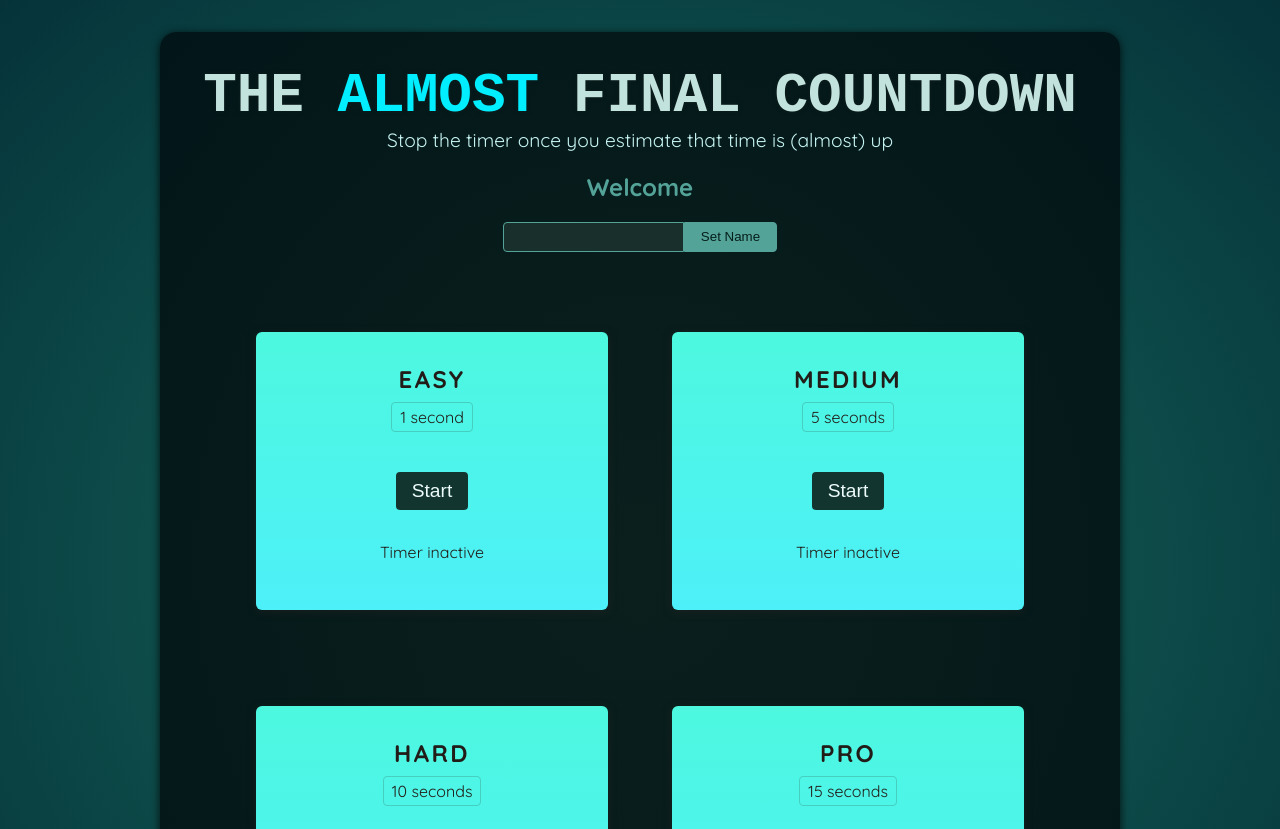
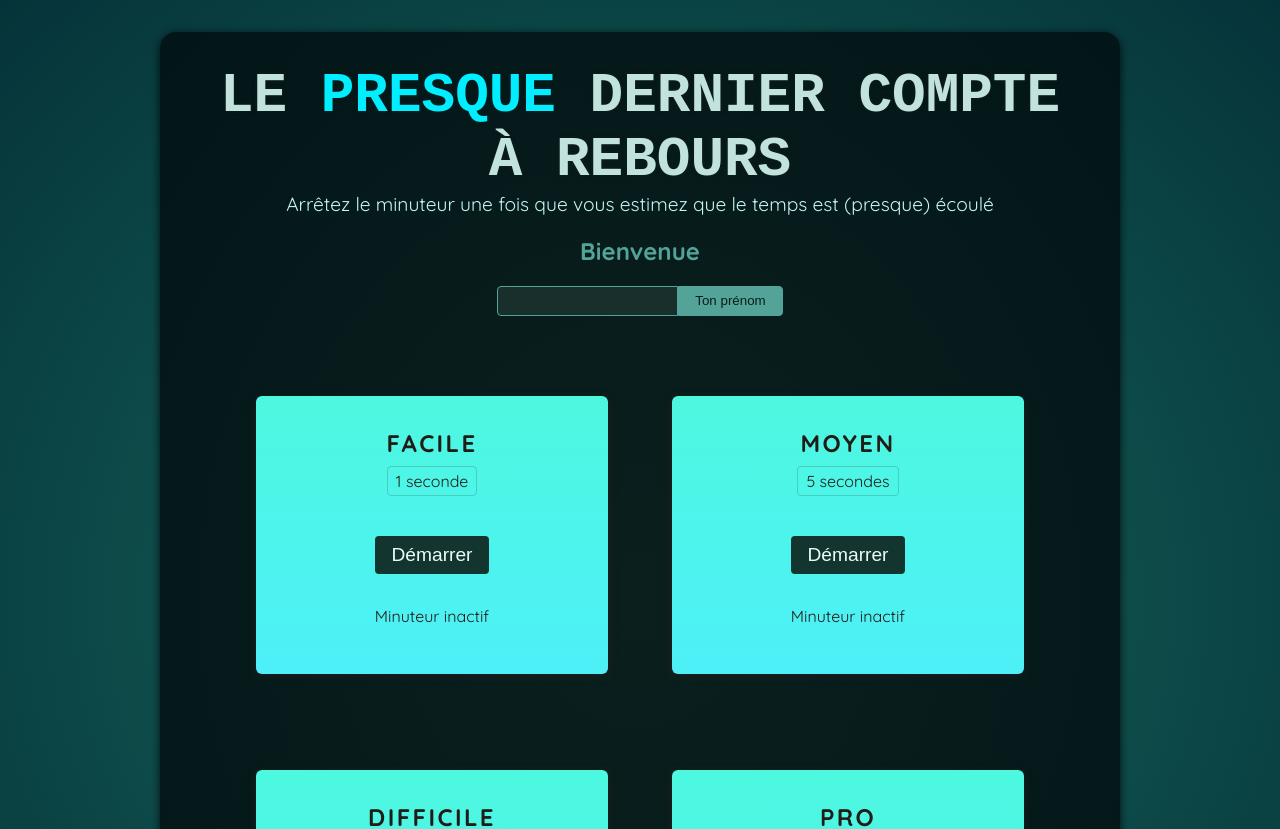
Before and after one commit to Razor25000/game-compte-rebours, a React (Vite) app: page / in a window 1280 px wide. Shown: the top 829 px of the page. Built offline with nearby package versions, Linux system fonts and the light colour scheme; a web font is replaced by a local one.

Commit message:
translate in French version

```diff
--- a/index.html
+++ b/index.html
@@ -1,17 +1,17 @@
 <!DOCTYPE html>
-<html lang="en">
+<html lang="fr">
   <head>
     <meta charset="UTF-8" />
     <link rel="icon" type="image/svg+xml" href="/vite.svg" />
     <meta name="viewport" content="width=device-width, initial-scale=1.0" />
-    <title>Refs & Portals</title>
+    <title>Références & Portails</title>
   </head>
   <body>
     <div id="modal"></div>
     <div id="content">
       <header>
-        <h1>The <em>Almost</em> Final Countdown</h1>
-        <p>Stop the timer once you estimate that time is (almost) up</p>
+        <h1>Le <em>Presque</em> Dernier Compte à Rebours</h1>
+        <p>Arrêtez le minuteur une fois que vous estimez que le temps est (presque) écoulé</p>
       </header>
       <div id="root"></div>
     </div>
--- a/src/App.jsx
+++ b/src/App.jsx
@@ -8,9 +8,9 @@ function App() {
     <>
       <Player />
       <div id="challenges">
-        <TimerChallenge title="Easy" targetTime={1} />
-        <TimerChallenge title="Medium" targetTime={5} />
-        <TimerChallenge title="Hard" targetTime={10} />
+        <TimerChallenge title="Facile" targetTime={1} />
+        <TimerChallenge title="Moyen" targetTime={5} />
+        <TimerChallenge title="Difficile" targetTime={10} />
         <TimerChallenge title="Pro" targetTime={15} />
 
       </div>
--- a/src/components/Player.jsx
+++ b/src/components/Player.jsx
@@ -16,10 +16,10 @@ export default function Player() {
 
 
       <section id="player">
-        <h2>Welcome {name ?? 'unknown entity'}</h2>
+        <h2>Bienvenue {name ?? 'unknown entity'}</h2>
         <p>
           <input type="text" ref={inputRef} />
-          <button onClick={handleClick}>Set Name</button>
+          <button onClick={handleClick}>Ton prénom</button>
         </p>
       </section>
 
--- a/src/components/ResultModal.jsx
+++ b/src/components/ResultModal.jsx
@@ -1,30 +1,26 @@
-import { forwardRef,useImperativeHandle,useRef, } from "react";
+import { forwardRef, useImperativeHandle, useRef } from "react";
 
-const ResultModal = forwardRef(({targetTime, remainingTime, onReset}, ref) => {
-
+const ResultModal = forwardRef(({ targetTime, remainingTime, onReset }, ref) => {
   const dialogRef = useRef();
-  useImperativeHandle(
-      ref,
-    () => ({
-      open: () => {
-        dialogRef.current.showModal();
-      }
-    })
-  );
+  useImperativeHandle(ref, () => ({
+    open: () => {
+      dialogRef.current.showModal();
+    }
+  }));
   const userLost = remainingTime <= 0;
   const formattedRemainingTime = (remainingTime / 1000).toFixed(2);
-  const score = Math.round((1 - remainingTime / (targetTime*1000))*100);
+  const score = Math.round((1 - remainingTime / (targetTime * 1000)) * 100);
 
   return (
     <dialog className="result-modal" ref={dialogRef} onClose={onReset}>
-      {userLost && <h2>You lost!</h2>}
-      {!userLost && <h2>Your score is {score}</h2>}
-      {userLost && <p>The target time was {targetTime} seconds</p>}
-      <p>The target time was {targetTime} seconds</p>
-      <p>You stopped<strong> {formattedRemainingTime} seconds early</strong></p>
+      {userLost && <h2>Vous avez perdu !</h2>}
+      {!userLost && <h2>Votre score est {score}</h2>}
+      {userLost && <p>Le temps cible était de {targetTime} secondes</p>}
+
+      <p>Vous vous êtes arrêté <strong>{isNaN(formattedRemainingTime) ? 0 : formattedRemainingTime} secondes trop tôt</strong></p>
 
       <form method="dialog" onSubmit={onReset}>
-        <button>Close</button>
+        <button>Fermer</button>
       </form>
     </dialog>
   );
--- a/src/components/TimerChallenge.jsx
+++ b/src/components/TimerChallenge.jsx
@@ -38,12 +38,13 @@ const TimerChallenge = ({ title, targetTime }) => {
                 <h2>{title}</h2>
 
                 <p className="challenge-time">
-                    {targetTime} second{targetTime > 1 ? 's' : ''}
+                    {targetTime} seconde{targetTime > 1 ? 's' : ''}
                 </p>
                 <p>
-                    <button onClick={timerIsActive ? handleStop : handleStart}>{timerIsActive ? "Stop" : "Start"}</button>
+                    <button onClick={timerIsActive ? handleStop : handleStart}>{timerIsActive ? "Arrêter" : "Démarrer"}</button>
                 </p>
-                <p className={timerIsActive ? "active" : ""}>{timerIsActive ? "Time is Running..." : "Timer inactive"}</p>
+
+                <p className={timerIsActive ? "active" : ""}>{timerIsActive ? "Le temps passe..." : "Minuteur inactif"}</p>
             </section>
         </>
     )
```
